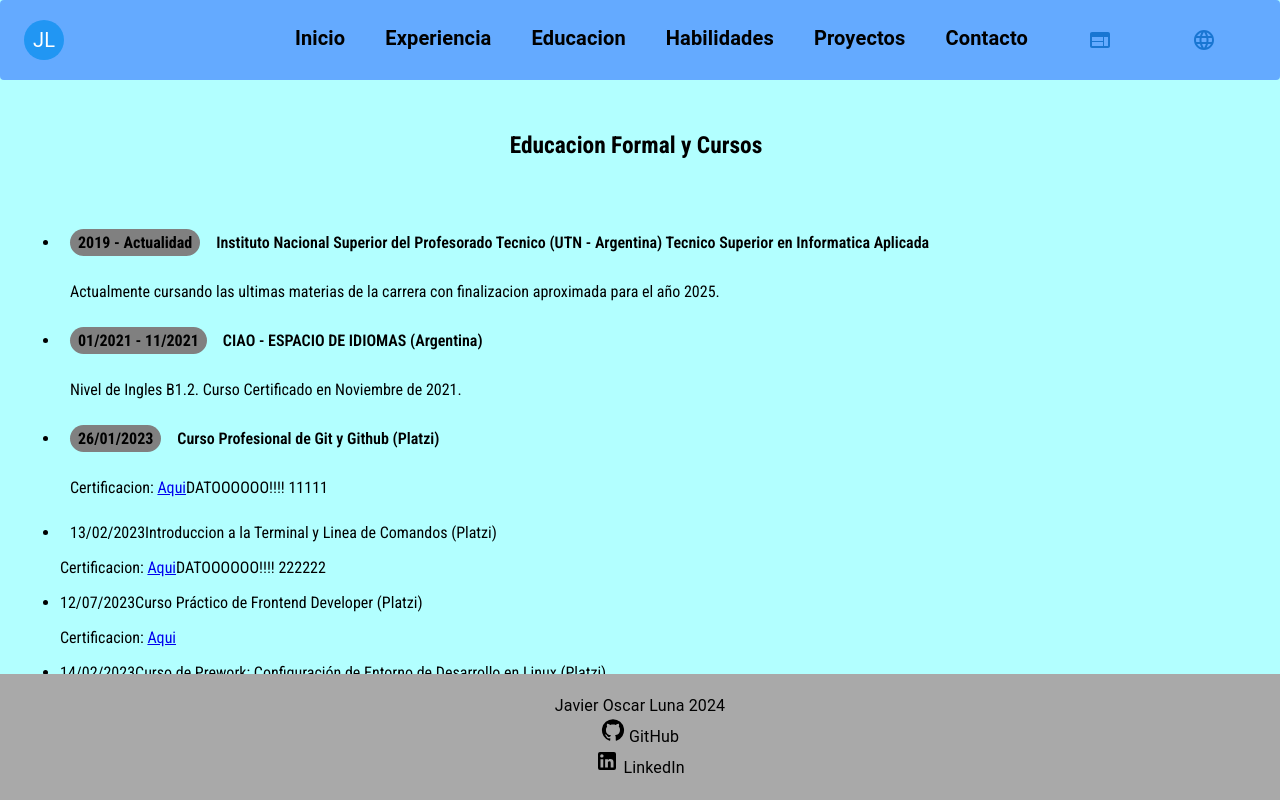
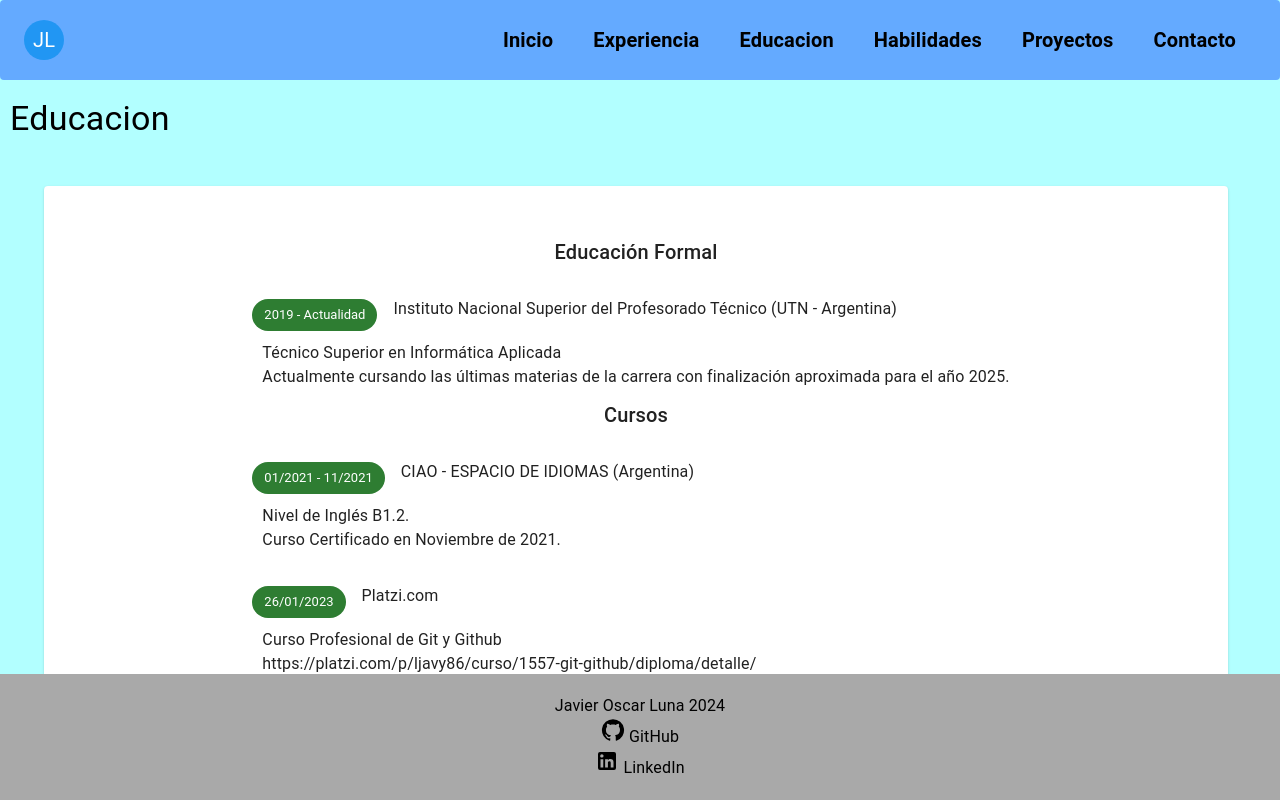
Before and after one commit to chuck002/resume, a React (Vite) app: page /Education in a window 1280 px wide. Shown: the top 800 px of the page. Built offline with nearby package versions, Linux system fonts and the light colour scheme; a web font is replaced by a local one.

Commit message:
Add Material UI to Education, Experience, Index and Skills

```diff
--- a/src/assets/Data/Education.json
+++ b/src/assets/Data/Education.json
@@ -2,15 +2,20 @@
     "languaje": {
         "spanish": {
             "Education": {
-                "Formal": [
+                "Formal": {
+                    "title": "Educación Formal",
+                    "data": [
                         {
                             "Duration": "2019 - Actualidad",
                             "Institution": "Instituto Nacional Superior del Profesorado Técnico (UTN - Argentina)",
                             "Degree": "Técnico Superior en Informática Aplicada",
                             "Details": "Actualmente cursando las últimas materias de la carrera con finalización aproximada para el año 2025."
                         }
-                ],
-                "Cursos": [
+                    ]
+                },
+                "Cursos": {
+                    "title": "Cursos",
+                    "data": [
                         {
                             "Duration": "01/2021 - 11/2021",
                             "Institution": "CIAO - ESPACIO DE IDIOMAS (Argentina)",
@@ -21,40 +26,41 @@
                             "Duration": "26/01/2023",
                             "Institution": "Platzi.com",
                             "Course": "Curso Profesional de Git y Github",
-                        "Certification": "AquíDATOOOOOO!!!! 11111"
+                            "Certification": "https://platzi.com/p/ljavy86/curso/1557-git-github/diploma/detalle/"
                         },
                         {
                             "Duration": "13/02/2023",
                             "Institution": "Platzi.com",
                             "Course": "Introducción a la Terminal y Línea de Comandos (Platzi)",
-                        "Certification": "AquíDATOOOOOO!!!! 222222"
+                            "Certification": "https://platzi.com/p/ljavy86/curso/2292-terminal/diploma/detalle/"
                         },
                         {
                             "Duration": "12/07/2023",
                             "Institution": "Platzi.com",
                             "Course": "Curso Práctico de Frontend Developer (Platzi)",
-                        "Certification": "Aquí"
+                            "Certification": "https://platzi.com/p/ljavy86/curso/2477-frontend-developer-practico/diploma/detalle/"
                         },
                         {
                             "Duration": "14/02/2023",
                             "Institution": "Platzi.com",
                             "Course": "Curso de Prework: Configuración de Entorno de Desarrollo en Linux (Platzi)",
-                        "Certification": "Aquí"
+                            "Certification": "https://platzi.com/p/ljavy86/curso/2383-prework-linux/diploma/detalle/"
                         },
                         {
                             "Duration": "12/01/2023",
                             "Institution": "Platzi.com",
                             "Course": "Curso de FrontEnd Developer (Platzi)",
-                        "Certification": "Aquí"
+                            "Certification": "https://platzi.com/p/ljavy86/curso/2467-frontend-developer/diploma/detalle/"
                         },
                         {
                             "Duration": "13/01/2023",
                             "Institution": "Platzi.com",
                             "Course": "Curso Básico de Javascript (Platzi)",
-                        "Certification": "Aquí ??"
+                            "Certification": "https://platzi.com/p/ljavy86/curso/1814-basico-javascript/diploma/detalle/"
                         }
                     ]
                 }
             }
         }
     }
+}
--- a/src/components/PageNavBar/PageNavBar.css
+++ b/src/components/PageNavBar/PageNavBar.css
@@ -9,6 +9,7 @@
     color: rgb(0, 0, 0);
     width: 100%;
     border-radius: 4px;
+    z-index : 100;
 }
 .NavBar-Container-Logo{
     display: flex;
--- a/src/components/PageNavBar/index.jsx
+++ b/src/components/PageNavBar/index.jsx
@@ -24,8 +24,8 @@ function PageNavBar() {
                         <li><Typography variant="h6"><Link to="/Skills">Habilidades</Link></Typography></li>
                         <li><Typography variant="h6"><Link to="/Projects">Proyectos</Link></Typography></li>
                         <li><Typography variant="h6"><Link to="/PersonalData">Contacto</Link></Typography></li>
-                        <li><Typography variant="h6"><Link to="/PersonalData"><MenuView /></Link></Typography></li>
-                        <li><Typography variant="h6"><Link to="/PersonalData"><MenuViewLanguajes /></Link></Typography></li>
+                        {/*<li><Typography variant="h6"><Link to="/PersonalData"><MenuView /></Link></Typography></li>
+                        <li><Typography variant="h6"><Link to="/PersonalData"><MenuViewLanguajes /></Link></Typography></li>*/}
                     </ul>
                 </div>
             </div>
--- a/src/version/PagesVersion/Pages/Education/Education.css
+++ b/src/version/PagesVersion/Pages/Education/Education.css
@@ -33,8 +33,8 @@
     flex-direction: row;
     align-items: center;
     text-align: left;
-    margin: 10px;
-    height: 100%
+    margin-right: 16px;
+    margin-top: 12px;
 }
 
 .Experience-fecha-Education {
@@ -48,8 +48,7 @@
 }
 
 .Experience-empresa-Education {
-    font-weight: 600;
-    margin-left: 16px;
+    margin-left: 20px;
 }
 
 .Lista-Experience-Content-Education {
--- a/src/version/PagesVersion/Pages/Education/index.jsx
+++ b/src/version/PagesVersion/Pages/Education/index.jsx
@@ -1,99 +1,67 @@
 import PageNavBar from '../../../../components/PageNavBar';
 import PageFooter from '../../../../components/PageFooter';
-import {useHover} from '../../../../Hooks/useHover.jsx';
+import { Card, CardContent, Typography, Tooltip, Chip } from '@mui/material';
+import EducationJson from '../../../../../src/assets/Data/Education.json';
 import './Education.css'
 
 function Education() {
-
-  const { hover, onMouseEnter, onMouseLeave } = useHover();
-
-
   return (
     <>
       <PageNavBar />
       <div className='Container-Card-Education'>
-          <div className='Container-Card-Title-Education'>
-            <h3>Educacion Formal y Cursos</h3>
-          </div>
+        <Typography variant="h4" gutterBottom>
+          Educacion
+        </Typography>
         <div className='Container-Card-Content-Education'>
-            <ul>
-              <li>
+          <Card className='Container-Card-Index'>
+            <CardContent className='Container-Card-Content-Index'>
+              <Typography variant="h6" gutterBottom>
+                {EducationJson.languaje.spanish.Education.Formal.title}
+              </Typography>
               <div className='Lista-Experience-Title-Education'>
-                  <span className='Experience-fecha-Education'>2019 - Actualidad</span>
-                  <span className='Experience-empresa-Education'>Instituto Nacional Superior del Profesorado Tecnico (UTN - Argentina) Tecnico Superior en Informatica Aplicada</span>
+                <Chip
+                  size="medium"
+                  label={EducationJson.languaje.spanish.Education.Formal.data[0].Duration}
+                  color={'success'}
+                  className='Lista-Experience-Title-Education'
+                />
+                <Typography component="span" className='Experience-empresa-Education'>{EducationJson.languaje.spanish.Education.Formal.data[0].Institution}</Typography>
               </div>
               <div className='Lista-Experience-Content-Education'>
-                  <p>Actualmente cursando las ultimas materias de la carrera con finalizacion aproximada para el año 2025.</p>
+                <Typography component="span" className='Experience-empresa-Education'>{EducationJson.languaje.spanish.Education.Formal.data[0].Degree}</Typography>
+                <Typography component="span" className='Experience-empresa-Education'>{EducationJson.languaje.spanish.Education.Formal.data[0].Details}</Typography>
               </div>
-              </li>
-              <li>
-                <div className='Lista-Experience-Title-Education'>
-                  <span className='Experience-fecha-Education'>01/2021 - 11/2021</span>
-                  <span className='Experience-empresa-Education'>CIAO - ESPACIO DE IDIOMAS (Argentina)</span>
+
+              <Typography variant="h6" gutterBottom>
+                {EducationJson.languaje.spanish.Education.Cursos.title}
+              </Typography>
+
+              {EducationJson.languaje.spanish.Education.Cursos.data.map((item, index) => {
+
+                <span>{item.Duration}</span>
+                { console.log(item.Duration) }
+                return (<div key={index}>
+
+                      <div className='Lista-Experience-Title-Education' >
+                        <Chip
+                          size="medium"
+                          label={item.Duration}
+                          color={'success'}
+                          className='Lista-Experience-Title-Education'
+                        />
+                        <Typography component="span" className='Experience-empresa-Education'>{item.Institution}</Typography>
                       </div>
                       <div className='Lista-Experience-Content-Education'>
-                  <p>Nivel de Ingles B1.2. Curso Certificado en Noviembre de 2021.</p>
+                        <Typography component="span" >{item.Course}</Typography>
+                        <Typography component="span" >{item.Certification}</Typography>
                       </div>
-              </li>
-              <li>
-                <div className='Lista-Experience-Title-Education'>
-                  <span className='Experience-fecha-Education'>26/01/2023</span>
-                  <span className='Experience-empresa-Education'>Curso Profesional de Git y Github (Platzi)</span>
+
                 </div>
-                <div className='Lista-Experience-Content-Education'>
-                  <p>Certificacion: <a href="https://platzi.com/p/ljavy86/curso/1557-git-github/diploma/detalle/"
-                    onMouseEnter={onMouseEnter}
-                    onMouseLeave={onMouseLeave}
-                    target="_blank" rel="noopener noreferrer">Aqui</a><span hidden={hover}>DATOOOOOO!!!! 11111</span></p>
-                </div>
-              </li>
-              <li>
-                <div className='Lista-Experience-Title-Education'>
-                  <span className='Experience-fecha'>13/02/2023</span>
-                  <span className='Experience-empresa'>Introduccion a la Terminal y Linea de Comandos (Platzi)</span>
-                </div>
-                <div className='Lista-Experience-Content'>
-                  <p>Certificacion: <a href="https://platzi.com/p/ljavy86/curso/2292-terminal/diploma/detalle/" target="_blank" rel="noopener noreferrer">Aqui</a><span hidden={hover}>DATOOOOOO!!!! 222222</span></p>
-                </div>
-              </li>
-              <li>
-                <div className='Lista-Experience-Title'>
-                  <span className='Experience-fecha'>12/07/2023</span>
-                  <span className='Experience-empresa'>Curso Práctico de Frontend Developer (Platzi)</span>
-                </div>
-                <div className='Lista-Experience-Content'>
-                  <p>Certificacion: <a href="https://platzi.com/p/ljavy86/curso/2477-frontend-developer-practico/diploma/detalle/" target="_blank" rel="noopener noreferrer">Aqui</a></p>
-                </div>
-              </li>
-              <li>
-                <div className='Lista-Experience-Title'>
-                  <span className='Experience-fecha'>14/02/2023</span>
-                  <span className='Experience-empresa'>Curso de Prework: Configuración de Entorno de Desarrollo en Linux (Platzi)</span>
-                </div>
-                <div className='Lista-Experience-Content'>
-                  <p>Certificacion: <a href="https://platzi.com/p/ljavy86/curso/2383-prework-linux/diploma/detalle/" target="_blank" rel="noopener noreferrer">Aqui</a></p>
-                </div>
-              </li>
-              <li>
-                <div className='Lista-Experience-Title'>
-                  <span className='Experience-fecha'>12/01/2023</span>
-                  <span className='Experience-empresa'>Curso de FrontEnd Developer (Platzi)</span>
-                </div>
-                <div className='Lista-Experience-Content'>
-                  <p>Certificacion: <a href="https://platzi.com/p/ljavy86/curso/2467-frontend-developer/diploma/detalle/" target="_blank" rel="noopener noreferrer">Aqui</a></p>
-                </div>
-              </li>
-              <li>
-                <div className='Lista-Experience-Title'>
-                  <span className='Experience-fecha'>13/01/2023</span>
-                  <span className='Experience-empresa'>Curso Basico de Javascript (Platzi)</span>
-                </div>
-                <div className='Lista-Experience-Content'>
-                  <p>Certificacion: <a href="https://platzi.com/p/ljavy86/curso/1814-basico-javascript/diploma/detalle/" target="_blank" rel="noopener noreferrer">Aqui</a></p>
-                </div>
-              </li>
+                );
+              }, [])}
 
-            </ul>
+            </CardContent>
+          </Card>
         </div>
       </div>
 
--- a/src/version/PagesVersion/Pages/Experience/Experience.css
+++ b/src/version/PagesVersion/Pages/Experience/Experience.css
@@ -78,3 +78,8 @@
     padding-right: 8px;
     color: aliceblue;
 }
+
+.Experience-Tags-Tags{
+    margin-right: 12px;
+    margin-top: 8px;
+}
--- a/src/version/PagesVersion/Pages/Experience/index.jsx
+++ b/src/version/PagesVersion/Pages/Experience/index.jsx
@@ -37,6 +37,7 @@ function Experience() {
                               size="medium"
                               label={item}
                               color={'success'}
+                              className='Experience-Tags-Tags'
                             />
                           </Tooltip>
                         );
--- a/src/version/PagesVersion/index.jsx
+++ b/src/version/PagesVersion/index.jsx
@@ -3,7 +3,7 @@ import './PagesVersion.css';
 import Avatar from '@mui/material/Avatar';
 import img from '../../../src/assets/perfil_blog.jpg';
 import PageFooter from '../../components/PageFooter';
-import { Card, CardContent, CardHeader, Typography, Tooltip, Chip } from '@mui/material';
+import { Card, CardContent, Typography } from '@mui/material';
 import Home from '../../assets/Data/Home.json';
 
 function PageVersion() {
```
Lines whose indentation alone changed are shown as unchanged.
